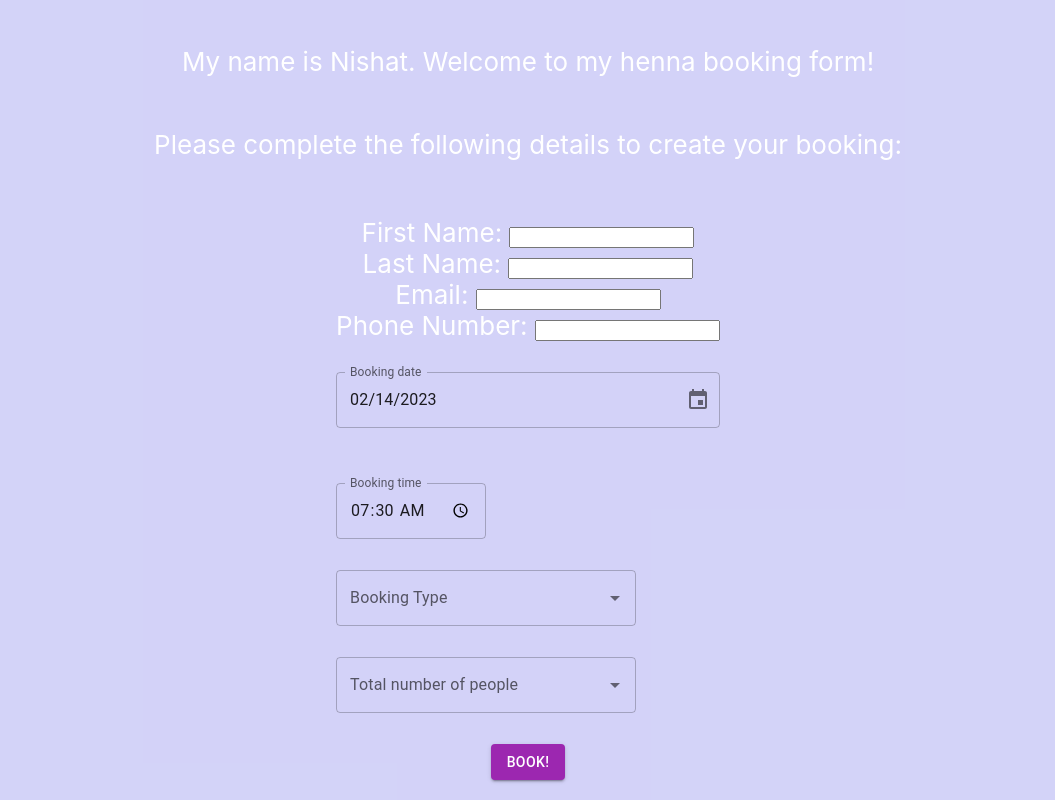
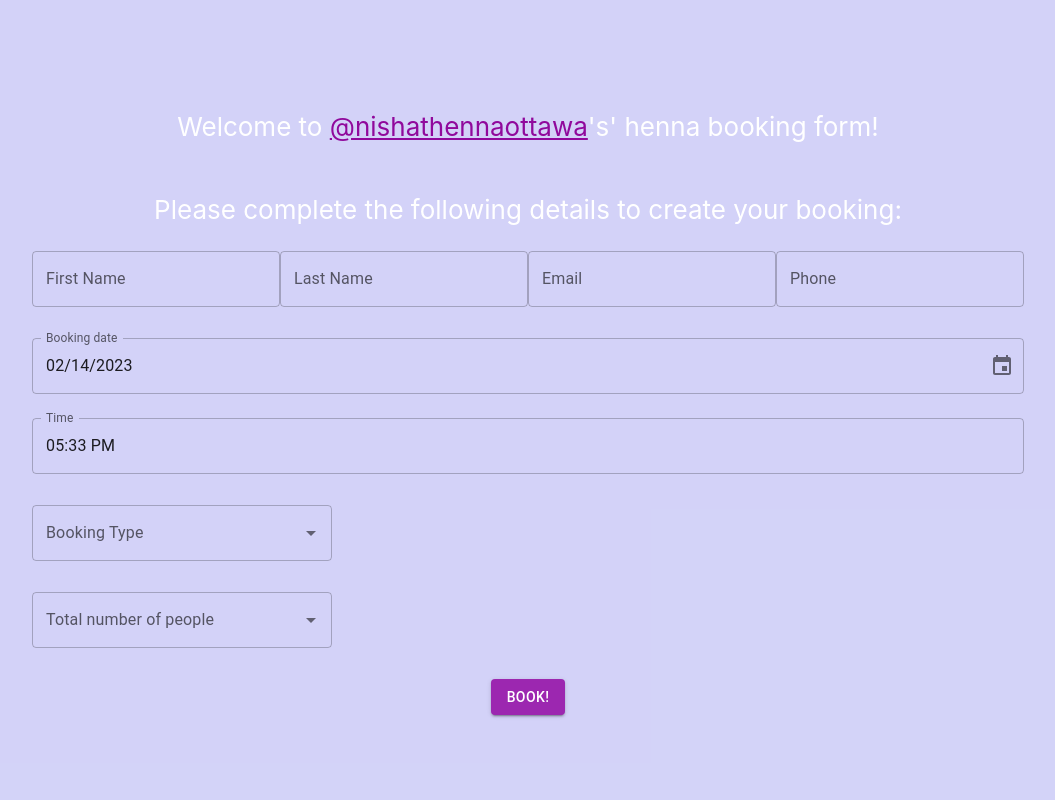
Before and after one commit to nsiahtkha20431/HennaBookingApp, a React (Create React App) app in the folder frontend/: page / in a window 1280 px wide. Shown: the whole page, without its empty margins (112-1167 px from the left). Built offline with nearby package versions, Linux system fonts and the light colour scheme.

Commit message:
Changes to UI

```diff
--- a/frontend/src/App.css
+++ b/frontend/src/App.css
@@ -28,6 +28,10 @@
   color: #61dafb;
 }
 
+a {
+  color: #90099c;
+}
+
 @keyframes App-logo-spin {
   from {
     transform: rotate(0deg);
--- a/frontend/src/App.js
+++ b/frontend/src/App.js
@@ -39,6 +39,7 @@ function App() { //function for the whole app
       method: 'POST', // ...arguments are: URL, method, body, header)
       body: JSON.stringify({firstName: event.target.fname.value,
         lastName: event.target.lname.value,
+        email: event.target.email.value,
         phone: event.target.phone.value}),
       headers: {
         'Content-Type': 'application/json'
@@ -56,11 +57,11 @@ function App() { //function for the whole app
   return (
     <div className="App">
       <header className="App-header">
-        <p>My name is Nishat. Welcome to my henna booking form!</p>
+        <p>Welcome to <a target="blank" href="https://www.instagram.com/nishathennaottawa/"> @nishathennaottawa</a>'s' henna booking form!</p>
         <p>Please complete the following details to create your booking: </p>
         <form onSubmit={handleSubmit}>
 
-          <br></br><label>First Name: </label>
+          {/* <br></br><label>First Name: </label>
           <input type="text" name="fname" onChange={handleChange}></input><br></br>
           <label>Last Name: </label>
           <input type="text" name="lname" onChange={handleChange}></input><br></br>
@@ -68,7 +69,11 @@ function App() { //function for the whole app
           <input type="text" name="email" onChange={handleChange}></input><br></br>
           <label>Phone Number: </label>
           <input type="text" name="phone" onChange={handleChange}></input><br></br>
-          <br></br>
+          <br></br> */}
+          <TextField id="fname" label="First Name" variant="outlined" />
+          <TextField id="lname" label="Last Name" variant="outlined" />
+          <TextField id="email" label="Email" variant="outlined" />
+          <TextField id="phone" label="Phone" variant="outlined" /> <br></br><br></br>
 
           <LocalizationProvider dateAdapter={AdapterDayjs}>
             <Stack spacing={3}>
@@ -78,26 +83,13 @@ function App() { //function for the whole app
                 value={value}
                 onChange={handleChange}
                 renderInput={(params) => <TextField {...params} />}
-              /><br></br>
-              {/* <TimePicker
+              />
+              <TimePicker
                 label="Time"
                 value={value}
                 onChange={handleChange}
                 renderInput={(params) => <TextField {...params} />}
-              /> */}
-              <TextField
-                id="time"
-                label="Booking time"
-                type="time"
-                defaultValue="07:30"
-                InputLabelProps={{
-                  shrink: true,
-                }}
-                inputProps={{
-                  step: 300, // 5 min
-                }}
-                sx={{ width: 150 }}
-              /> <br></br>
+              /><br></br>
             </Stack>
           </LocalizationProvider>
 
@@ -116,16 +108,6 @@ function App() { //function for the whole app
             sx={{ width: 300 }}
             renderInput={(params) => <TextField {...params} label="Total number of people" />}
           /> <br></br>
-
-          {/* <ButtonGroup size="large" aria-label="outlined primary button group" color="secondary" variant="text">
-            <Button type="button" variant="outlined" color="secondary">1 PM</Button>
-            <Button type="button" variant="outlined" color="secondary">2 PM</Button>
-            <Button type="button" variant="outlined" color="secondary">3 PM</Button>
-            <Button type="button" variant="outlined" color="secondary">4 PM</Button>
-            <Button type="button" variant="outlined" color="secondary">5 PM</Button>
-            <Button type="button" variant="outlined" color="secondary">6 PM</Button>
-          </ButtonGroup> <br></br><br></br> */}
-
           <Button type="submit" variant="contained" color="secondary">Book!</Button>
         </form>
       </header>
```
Also changed, not shown: 1 other file (tests, documents, lock files or other folders).
